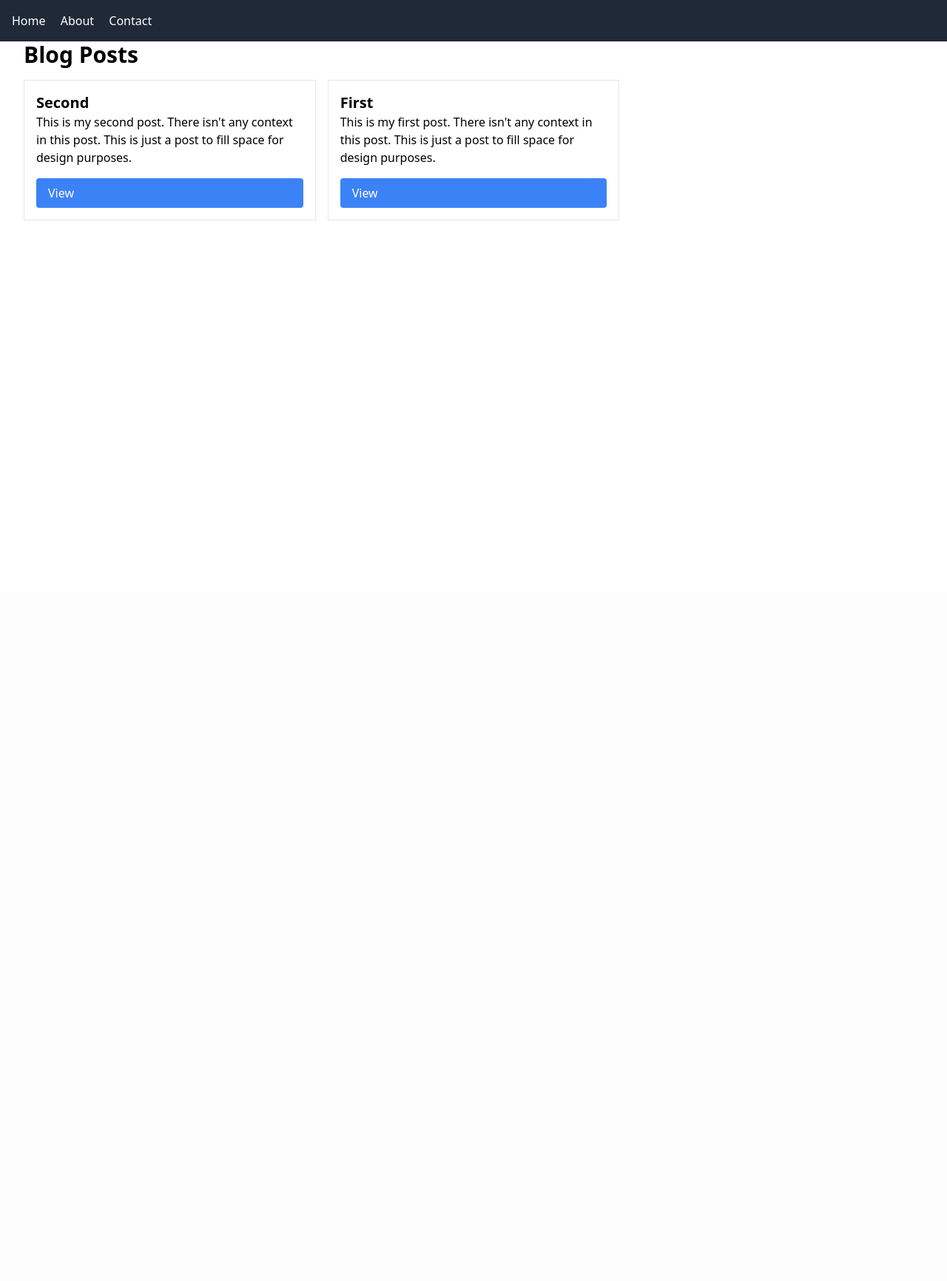
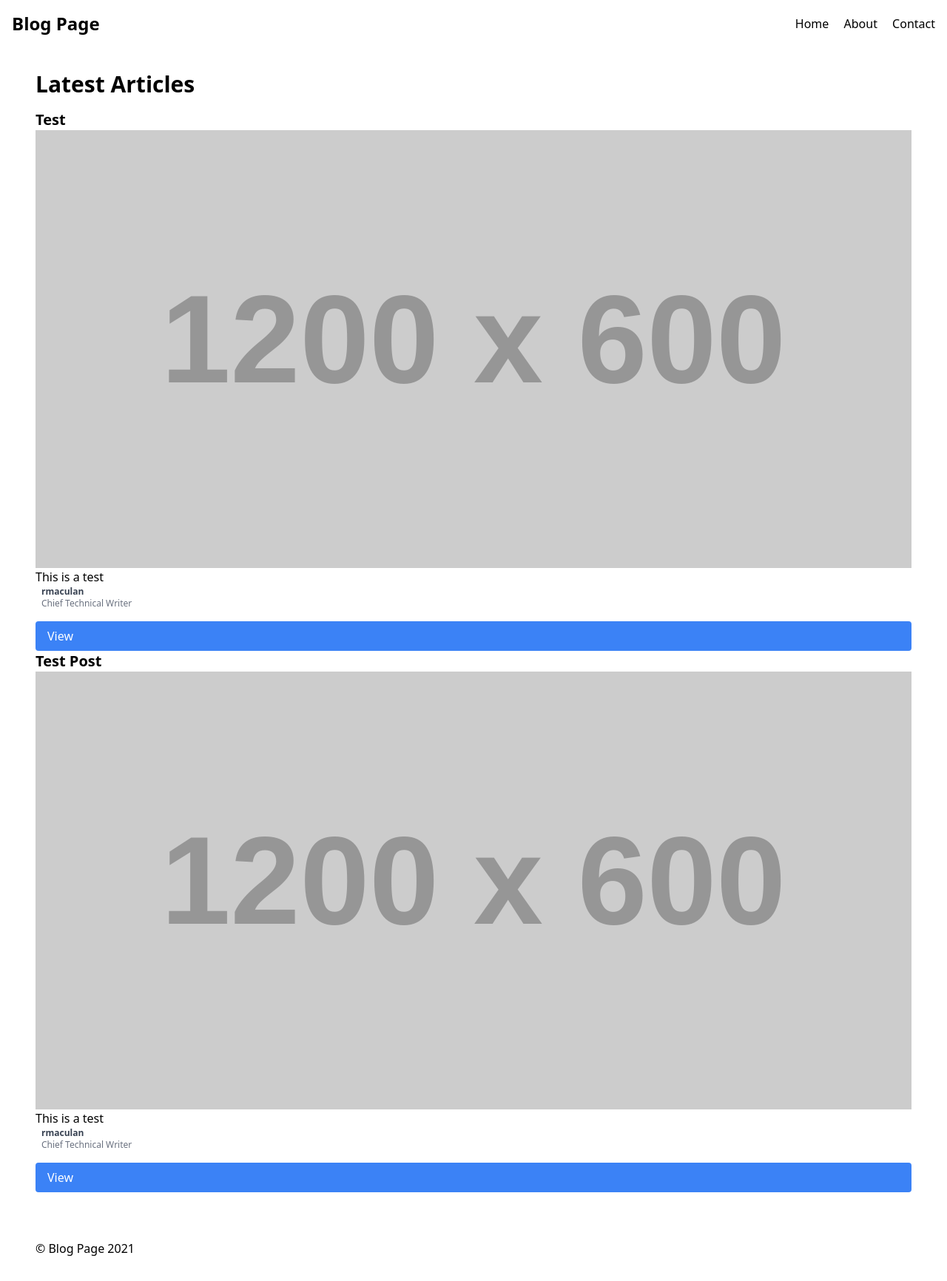
Before and after one commit to rmaculan/django-htmx-multiapp-project, a Django app: page /blog/ in a window 1280 px wide. Shown: the whole page at 74% size. Before the commit the page ends 298 px from the top, so only its background shows below. Run offline with Django 5.2, Linux system fonts and the light colour scheme; data comes from the database, SQL or seed files in the repository; grey boxes labelled with a size stand in for pictures from a placeholder-image service; some libraries are stand-ins or nearby versions.

Commit message:
Updated UI forms

```diff
--- a/mysite/blog/models.py
+++ b/mysite/blog/models.py
@@ -1,7 +1,8 @@
 from django.db import models
-from django.contrib.auth.models import AbstractUser, Group, Permission  # Import the Group model
+from django.contrib.auth.models import AbstractUser, Group, Permission
 from django.utils.text import slugify
 from django.utils.translation import gettext as _
+from django.conf import settings
 
 class BlogCustomUser(AbstractUser):
     # Fields specific to blog app
@@ -25,8 +26,15 @@ class BlogCustomUser(AbstractUser):
     )
 
 class BloggerProfile(models.Model):
-    user = models.OneToOneField(BlogCustomUser, on_delete=models.CASCADE)
-    profile_image = models.ImageField(upload_to='profiles/', blank=True, null=True)
+    user = models.OneToOneField(
+        BlogCustomUser,
+        on_delete=models.CASCADE
+        )
+    profile_image = models.ImageField(
+        upload_to='profiles/',
+          blank=True,
+          null=True
+          )
     is_seller = models.BooleanField(default=False)
     is_buyer = models.BooleanField(default=False)
     is_blog_author = models.BooleanField(default=False)
@@ -37,25 +45,53 @@ class Post(models.Model):
         ('published', 'Published'),
     )
     title = models.CharField(max_length=200)
-    slug = models.TextField(unique=True)
+    slug = models.SlugField(unique=True)
     content = models.TextField()
-    status = models.CharField(max_length=10, choices=STATUS_CHOICES, default='draft')
+    status = models.CharField(
+        max_length=10,
+        choices=STATUS_CHOICES,
+        default='draft'
+        )
     publish_date = models.DateTimeField(auto_now_add=True)
-    author = models.ForeignKey(BlogCustomUser, on_delete=models.CASCADE)
-    is_author = models.BooleanField(default=False)
+    author = models.ForeignKey(settings.AUTH_USER_MODEL, on_delete=models.CASCADE)
+    on_delete=models.CASCADE
 
-    def save(self, force_insert=False, force_update=False, using=None, update_fields=None):
+    thumbnail = models.ImageField(
+        upload_to='thumbnails/',
+        blank=True,
+        null=True
+        )  # New field for thumbnail
+
+    def save(
+            self,
+            force_insert=False,
+            force_update=False,
+            using=None,
+            update_fields=None
+            ):
         self.slug = slugify(self.title)
         if update_fields is not None and "title" in update_fields:
             update_fields = {"slug"}.union(update_fields)
-        super().save(force_insert=force_insert, force_update=force_update, using=using, update_fields=update_fields,)
+        super().save(
+            force_insert=force_insert,
+            force_update=force_update,
+            using=using,
+            update_fields=update_fields
+            )
 
     def __str__(self):
         return self.title
 
 class Comment(models.Model):
-    post = models.ForeignKey(Post, related_name='comments', on_delete=models.CASCADE)
-    author = models.ForeignKey(BlogCustomUser, on_delete=models.CASCADE)
+    post = models.ForeignKey(
+        Post,
+        related_name='comments',
+        on_delete=models.CASCADE
+        )
+    author = models.ForeignKey(
+        BlogCustomUser,
+        on_delete=models.CASCADE
+        )
     content = models.TextField()
     created_at = models.DateTimeField(auto_now_add=True)
 
@@ -63,8 +99,15 @@ class Comment(models.Model):
         return f"Comment by {self.author} on {self.post.title}"
 
 class Like(models.Model):
-    post = models.ForeignKey(Post, related_name='likes', on_delete=models.CASCADE)
-    user = models.ForeignKey(BlogCustomUser, on_delete=models.CASCADE)
+    post = models.ForeignKey(
+        Post,
+        related_name='likes',
+        on_delete=models.CASCADE
+        )
+    user = models.ForeignKey(
+        BlogCustomUser,
+        on_delete=models.CASCADE
+        )
 
     class Meta:
         unique_together = ('post', 'user')  # Prevents duplicate likes from the same user
--- /dev/null
+++ b/mysite/blog/templates/blog/create_blog_post.html
@@ -0,0 +1,6 @@
+<!-- your_template.html -->
+<form method="post" enctype="multipart/form-data">
+    {% csrf_token %}
+    {{ form.as_p }}
+    <button type="submit">Submit</button>
+</form>
--- a/mysite/blog/templates/blog/index.html
+++ b/mysite/blog/templates/blog/index.html
@@ -1,36 +1,87 @@
 <html lang="en">
   <head>
-    <meta charset="UTF-8">
-    <meta name="viewport" content="width=device-width, initial-scale=1.0">
-    <script src="https://unpkg.com/htmx.org@1.9.12" integrity="sha384-ujb1lZYygJmzgSwoxRggbCHcjc0rB2XoQrxeTUQyRjrOnlCoYta87iKBWq3EsdM2" crossorigin="anonymous"></script>
+    <meta charset="UTF-8" />
+    <meta name="viewport" content="width=device-width, initial-scale=1.0" />
+    <script
+      src="https://unpkg.com/htmx.org@1.9.12"
+      integrity="sha384-ujb1lZYygJmzgSwoxRggbCHcjc0rB2XoQrxeTUQyRjrOnlCoYta87iKBWq3EsdM2"
+      crossorigin="anonymous"
+    ></script>
     <script src="https://cdn.tailwindcss.com"></script>
-    <title>Sales </title>
+    <title>Blog</title>
   </head>
   <body>
-    <header class="bg-gray-800 text-white p-4">
-        <nav>
-            <a href="{% url 'index' %}" class="mr-4">
-            Home
-            </a>
-            <a href="" class="mr-4">
-            About
-            </a>
-            <a href="" class="mr-4">
-            Contact
-            </a>
+    <header class="bg-primary py-4">
+      <nav class="container mx-auto flex justify-between items-center px-4">
+        <a href="{% url 'index' %}" class="text-black text-2xl font-bold"
+          >Blog Page</a
+        >
+        <div>
+          <a href="{% url 'index' %}" class="text-black hover:text-accent ml-4"
+            >Home</a
+          >
+          <a href="#" class="text-black hover:text-accent ml-4">About</a>
+          <a href="#" class="text-black hover:text-accent ml-4">Contact</a>
+        </div>
       </nav>
     </header>
-    <div class="w-full flex-grow flex flex-col justify-start items-start px-4 sm:px-6 lg:px-8">
-        <h1 class="text-3xl font-bold mb-4">Blog Posts</h1>
-        <div class="grid grid-cols-3 gap-4">
+    <div
+      class="container w-full flex-grow flex flex-col justify-start items-start px-4 sm:px-6 lg:px-8"
+    >
+      <!-- Blog Content -->
+      <main class="container mx-auto px-4 py-8">
+        <h1 class="text-3xl font-bold mb-4">Latest Articles</h1>
+        <article class="blog-content prose prose-lg max-w-none">
           {% for post in posts %}
-                <div class="border p-4">
           <h2 class="text-xl font-bold">{{ post.title }}</h2>
+          <img
+            src="https://placehold.co/1200x600"
+            alt="A minimalist room with a few pieces of furniture and a large window letting in natural light, creating a sense of calm and tranquility"
+            width="1200"
+            height="600"
+          />
           <p>{{ post.content }}</p>
-                    <a href="{% url 'post_detail' post.id %}" class="mt-4 block bg-blue-500 text-white px-4 py-2 rounded">View</a>
+
+          <div class="ml-2 text-xs">
+            <span class="block font-semibold text-gray-700"
+              >
+              {{ post.author }}
+              </span>
+            <span class="block font-medium text-gray-500"
+              >
+              Chief Technical Writer
+              </span>
           </div>
+          <a
+            href="{% url 'post_detail' post.id %}"
+            class="mt-4 block bg-blue-500 text-white px-4 py-2 rounded"
+          >
+            View
+          </a>
+          <!-- Rest of the article content... -->
           {% endfor %}
+
+        </article>
+      </main>
+      <!-- Footer -->
+  <footer class="bg-primary py-8">
+    <div class="container mx-auto px-4 flex justify-between items-center">
+      <div class="text-black">
+        &copy; Blog Page 2021
       </div>
+      <div>
+        <a href="#" class="text-black hover:text-accent ml-4">
+          <i class="fab fa-facebook"></i>
+        </a>
+        <a href="#" class="text-black hover:text-accent ml-4">
+          <i class="fab fa-twitter"></i>
+        </a>
+        <a href="#" class="text-black hover:text-accent ml-4">
+          <i class="fab fa-instagram"></i>
+        </a>
+      </div>
+    </div>
+  </footer>
     </div>
   </body>
 </html>
--- a/mysite/blog/urls.py
+++ b/mysite/blog/urls.py
@@ -4,4 +4,5 @@ from . import views
 urlpatterns = [
     path('', views.read_blog_posts, name='index'),
     path('<int:post_id>/', views.read_blog_post, name='post_detail'),
+    path('create_blog_post/', views.create_blog_post, name='create_blog_post'),
 ]
--- a/mysite/blog/views.py
+++ b/mysite/blog/views.py
@@ -1,14 +1,43 @@
 from django.shortcuts import render, get_object_or_404, redirect
 from django.contrib.auth.decorators import login_required
 from .models import Post
+from django.views.generic.edit import CreateView
+from .forms import PostForm
+from django.core.files.storage import default_storage
+from PIL import Image
+
+class PostCreateView(CreateView):
+    model = Post
+    form_class = PostForm
+    template_name = 'index.html'
+
+    def form_valid(self, form):
+        response = super().form_valid(form)
+        if form.cleaned_data['thumbnail']:
+            # Process the thumbnail here
+            # Example: Resizing the image
+            try:
+                with default_storage.open(
+                    form.instance.thumbnail.name, 'rb+') as img_file:
+                    img = Image.open(img_file)
+                    img = img.resize((300, 300))  # Example resize
+                    img.save(img_file)
+            except IOError:
+                pass  # Handle error
+        return response
 
 @login_required
 def create_blog_post(request):
     if request.method == 'POST':
-        title = request.POST['title']
-        content = request.POST['content']
-        Post.objects.create(title=title, content=content, author=request.user)
-        return redirect('blog_post_list')  # Assuming you have a URL pattern named 'blog_post_list'
+        form = PostForm(request.POST, request.FILES)
+        if form.is_valid():
+            post = form.save(commit=False)
+            post.author = request.user
+            post.save()
+            return redirect('index')  # Redirect to the list of blog posts after successful creation
+    else:
+        form = PostForm()
+    return render(request, 'blog/create_blog_post.html', {'form': form})
 
 def read_blog_posts(request):
     blog_posts = Post.objects.all().order_by('-publish_date')
@@ -22,6 +51,7 @@ def read_blog_post(request, post_id):
 # def update_blog_post(request, post_id):
 #     post = get_object_or_404(Post, pk=post_id)
 #     if request.method == 'POST':
+#         post.thumbnail = request.FILES.get('thumbnail')
 #         post.title = request.POST['title']
 #         post.content = request.POST['content']
 #         post.save()
--- a/mysite/marketplace/models.py
+++ b/mysite/marketplace/models.py
@@ -4,6 +4,7 @@ from django.db import models
 from django.contrib.auth.models import User
 from django.conf import settings  # Import settings to use MEDIA_ROOT
 from django.utils.translation import gettext as _
+
 
 # Create your models here.
 class UserProfile(models.Model):
```
Also changed, not shown: mysite/blog/forms.py (added, +7 -0 lines), mysite/blog/templates/blog/post_detail.html (+9 -12 lines), mysite/marketplace/forms.py (added, +15 -0 lines), mysite/marketplace/templates/marketplace/item_form.html (+3 -35 lines), mysite/marketplace/views.py (+28 -2 lines), mysite/blog/migrations/0002_post_thumbnail_alter_post_slug.py (added), mysite/blog/migrations/0003_remove_post_is_author.py (added), mysite/blog/migrations/0004_alter_post_author.py (added), mysite/db.sqlite3, mysite/media/thumbnails/Screenshot_2024-07-20_154053.png (added), mysite/media/thumbnails/Screenshot_2024-07-20_154053_GMOJn1N.png (added), mysite/media/thumbnails/Screenshot_2024-07-20_154053_H4yc902.png (added), 1 other file. Lines whose indentation alone changed are shown as unchanged.
